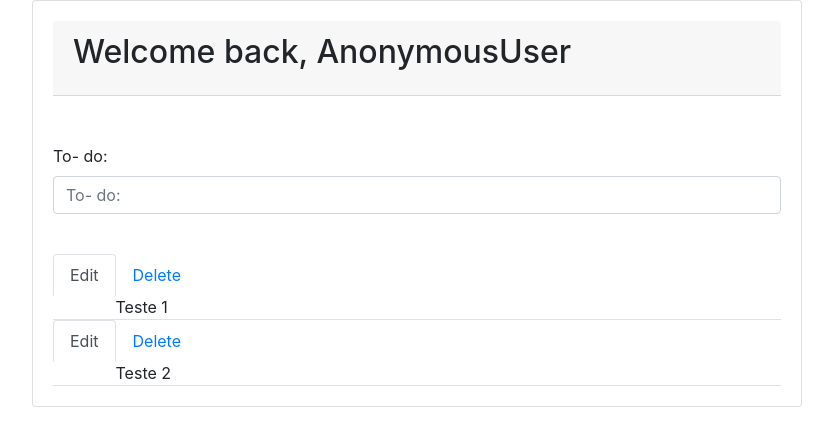
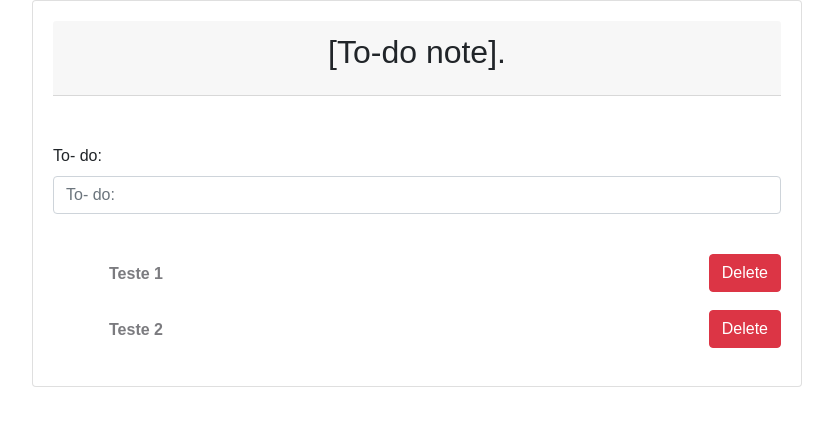
Before and after one commit to jonatasemanuel/to-do, a Django app: page / in a window 1280 px wide. Shown: the top 446 px of the page, without its empty margins (223-1056 px from the left). Run offline with Django 4.2, Linux system fonts and the light colour scheme; data comes from the database, SQL or seed files in the repository; both versions use the stored data as it was after the commit; some libraries are stand-ins or nearby versions.

Commit message:
quase completo. falta alinhar a task

```diff
--- a/core/models.py
+++ b/core/models.py
@@ -4,9 +4,9 @@ from django.db import models
 # Create your models here.
 class Task(models.Model):
     """Campo para o user colocar uma tarefa"""
-    task = models.CharField(max_length=70)
+    task = models.CharField(max_length=65)
     date_added = models.DateField(auto_now_add=True)
     # owner = models.ForeingKey(User, on_delete=models.CASCADE)
     # importar dj.contrib.auth.models import user
     def __str__(self) -> str:
-        return self.task[:90]
+        return self.task
--- a/core/static/css/styles.css
+++ b/core/static/css/styles.css
@@ -1,3 +1,27 @@
-span {
-    text-align: left;
+body {
+    font-family: Arial, Helvetica, sans-serif;
+    margin: 0px auto;
 }
+
+h2 {
+    text-align: center;
+}
+
+a {
+    list-style: none;
+    color: rgb(123, 123, 127);
+}
+
+a:hover {
+    color: rgb(135, 160, 241);
+}
+
+.navigation {
+    display: flex;
+    flex-flow: row wrap;
+    justify-content: space-between;
+  }
+
+li {
+    list-style: none;
+}
--- a/core/templates/core/delete.html
+++ b/core/templates/core/delete.html
@@ -2,6 +2,7 @@
 {% load bootstrap4 %}
 
 {% block content %}
+
     <header class="card-header">
         <h2 class="card-title">Delete Task: [ {{ task.task }} ]</h2>
     </header>
--- a/core/templates/core/home.html
+++ b/core/templates/core/home.html
@@ -6,7 +6,7 @@
 
 {% block content %}
         <header class="card-header">
-            <h2 class="card-title">Welcome back, {{ request.user }}</h2>
+            <h2 class="card-title">[To-do note].</h2>
         </header>
         <br><br>
                 <form action="{% url 'home' %}" method="post" class="form">
@@ -16,18 +16,19 @@
                 <br>
 
                 {% for task in tasks %}
-                    <div>
-                        <ul class="nav nav-tabs"  id="myTab" role="tablist">
-                            <li class="nav-item" role="presentation">
-                                <a class="nav-link active" href="{% url 'edit' task.id %}">Edit</a>
-                            </li>
-                            <li class="nav-item">
-                                <a class="nav-link" href="{% url 'delete' task.id %}">Delete</a>
-                                <span>{{task}}</span>
-                            </li>
-                            <br>
-                        </ul>
-                    </div>
+
+                    <ul class="navigation">
+
+                        <li class="nav-group-item">
+                            <a class="nav-link" href="{% url 'edit' task.id %}"><strong>{{task}}</strong></a>
+                        </li>
+
+                        <li class="">
+                            <a class="btn btn-danger" href="{% url 'delete' task.id %}">Delete</a>
+                        </li>
+
+                    </ul>
+
                 {% endfor %}
 
 {% endblock content %}
--- a/core/views.py
+++ b/core/views.py
@@ -1,4 +1,3 @@
-from django.shortcuts import redirect, render
 from django.urls import reverse_lazy
 from .forms import TaskForm
 from .models import Task
```
Also changed, not shown: core/templates/core/base.html (line endings or trailing spaces), db.sqlite3.
